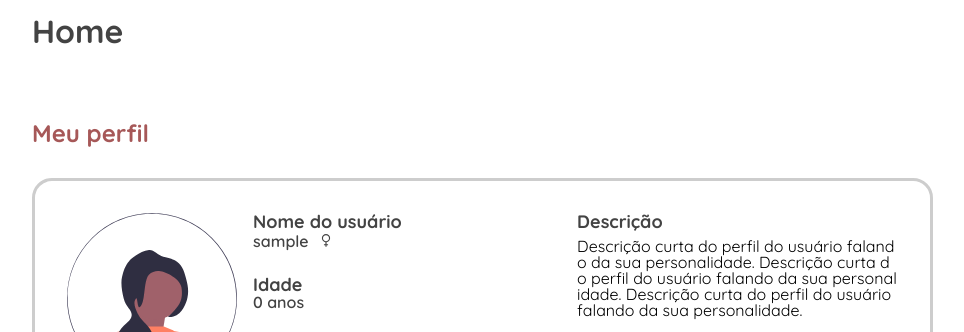
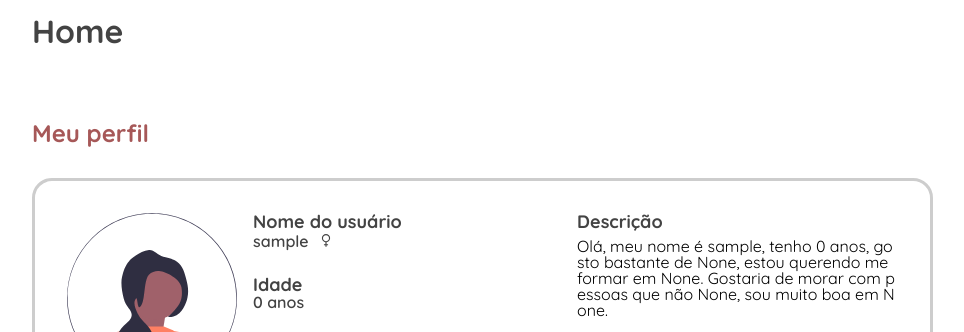
Before and after one commit to luacarol/unirep, a Django app: page /home in a window 1280 px wide. Shown: the part 212-544 px from the top of the page, without its empty margins (208-1172 px from the left). Run offline with Django 4.2, Linux system fonts and the light colour scheme; the visitor is signed in with stand-in values (Sample User, id 1); data comes from the database, SQL or seed files in the repository.

Commit message:
Consumindo dados no descrição

```diff
--- a/unirep_app/templates/home.html
+++ b/unirep_app/templates/home.html
@@ -17,7 +17,6 @@
 
         <div class="div-sections div-sections-home">
 
-            {% comment %} Informações do usuário {% endcomment %}
             <div class="section section-my-profile">
 
                 <h2 class="subtitle">Meu perfil</h2>
@@ -65,7 +64,7 @@
                         <div>
                             <h4 class="minor-subtitle">Descrição</h4>
 
-                            <p class="commom-text" id="user-description">Descrição curta do perfil do usuário falando da sua personalidade. Descrição curta do perfil do usuário falando da sua personalidade. Descrição curta do perfil do usuário falando da sua personalidade.</p>
+                            <p class="commom-text" id="user-description">Olá, meu nome é {{user.username}}, tenho {{user.age}} anos, gosto bastante de {{user.hobbie}}, estou querendo me formar em {{user.course}}. Gostaria de morar com pessoas que não {{user.disgust}}, sou muito boa em {{user.preference}}.</p>
                         </div>
 
                         <a href="{% url 'edit-profile' %}" class="link-navigation">
```
